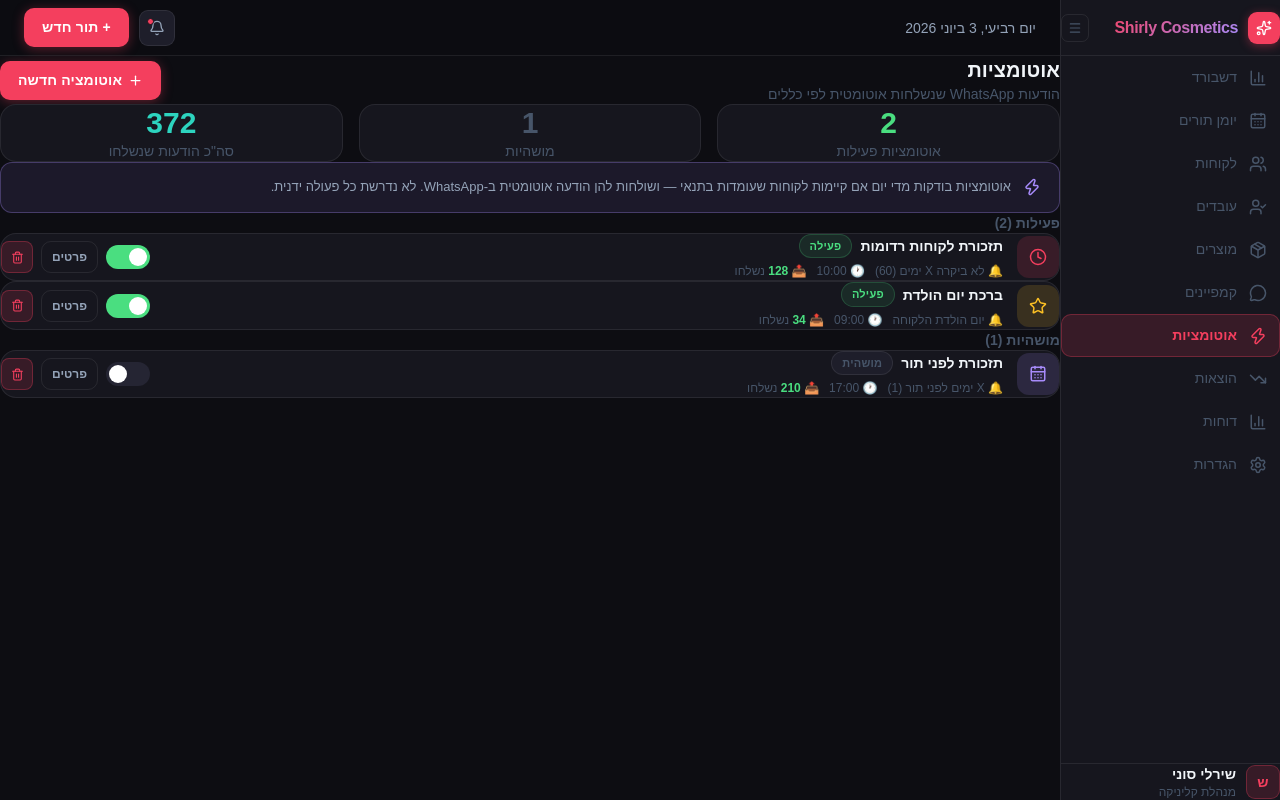
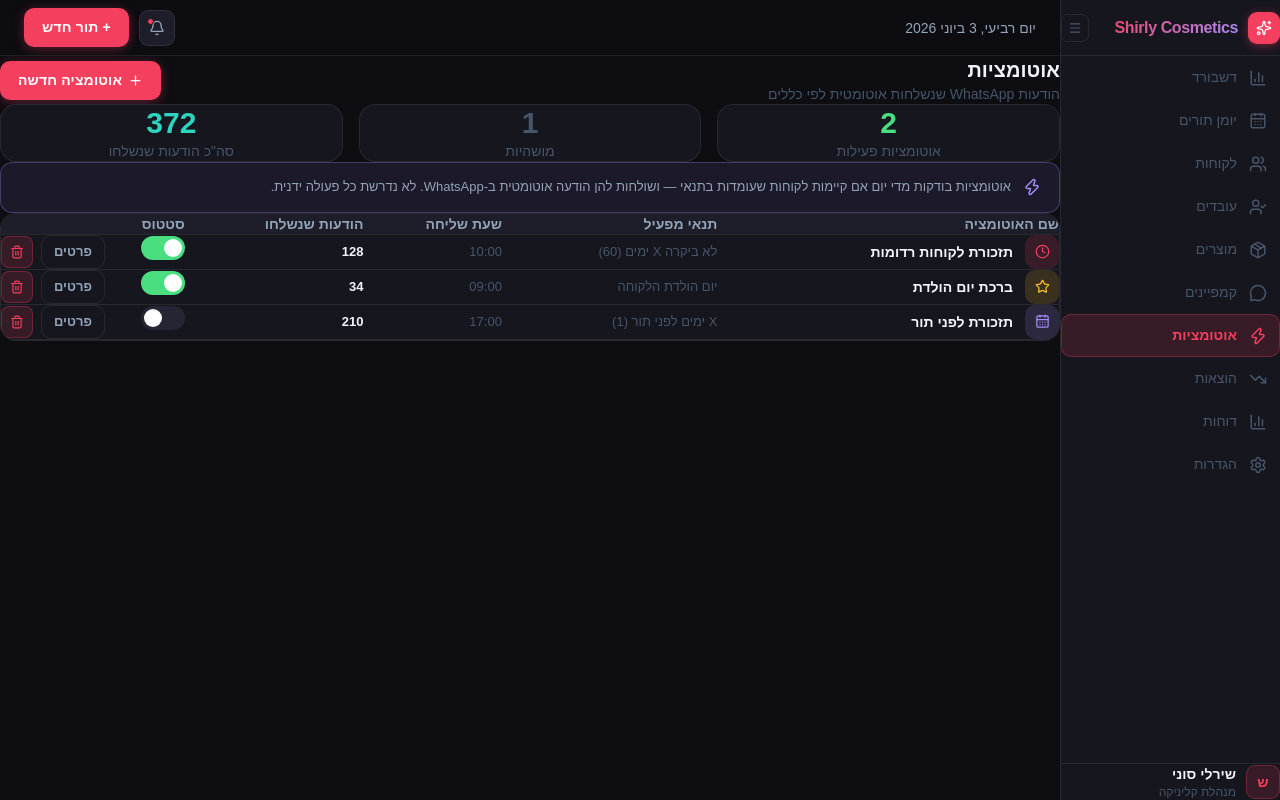
Before and after one commit to ront123/Shirly_Cosmetics, a React app in the folder frontend/: page /automations in a window 1280 px wide. Built offline with nearby package versions, Linux system fonts and the light colour scheme; the HTML template or start-up script is replaced by a standard one.

Commit message:
Convert Campaigns and Automations lists to Table format

```diff
--- a/frontend/src/pages/Automations.jsx
+++ b/frontend/src/pages/Automations.jsx
@@ -35,42 +35,32 @@ const INIT_AUTOS = [
 
 const DAYS_HE = ['א׳', 'ב׳', 'ג׳', 'ד׳', 'ה׳', 'ו׳'];
 
-function AutoCard({ auto, onToggle, onDelete }) {
+function AutoRow({ auto, onToggle, onDelete }) {
   const trigger = TRIGGER_OPTIONS.find(t => t.key === auto.trigger);
   const [expanded, setExpanded] = useState(false);
 
   return (
-    <div className="card overflow-hidden" style={{ transition: 'all 0.2s ease' }}>
-      <div className="p-5 flex items-center" style={{ gap: 14 }}>
-        {/* Icon */}
+    <>
+      <tr className="hover-bg-elevated transition-colors" style={{ borderBottom: expanded ? 'none' : '1px solid var(--border)' }}>
+        <td className="p-4">
+          <div className="flex items-center gap-3">
             <div className="flex-shrink-0 flex items-center justify-center"
-          style={{ width: 42, height: 42, borderRadius: 12, background: `color-mix(in srgb, ${trigger?.color} 15%, transparent)` }}>
-          {trigger && <trigger.icon size={18} style={{ color: trigger.color }} />}
+              style={{ width: 34, height: 34, borderRadius: 10, background: `color-mix(in srgb, ${trigger?.color} 15%, transparent)` }}>
+              {trigger && <trigger.icon size={15} style={{ color: trigger.color }} />}
             </div>
-
-        {/* Info */}
-        <div className="flex-1 min-w-0">
-          <div className="flex items-center" style={{ gap: 8, marginBottom: 4 }}>
-            <h3 className="font-bold text-sm" style={{ color: 'var(--text-primary)' }}>{auto.name}</h3>
-            <span className={`badge ${auto.active ? 'badge-green' : ''}`}
-              style={!auto.active ? { background: 'var(--bg-elevated)', color: 'var(--text-muted)', border: '1px solid var(--border)' } : {}}>
-              {auto.active ? 'פעילה' : 'מושהית'}
-            </span>
+            <span className="font-bold text-sm" style={{ color: 'var(--text-primary)' }}>{auto.name}</span>
           </div>
-          <div className="flex flex-wrap items-center" style={{ gap: 10 }}>
-            <span style={{ fontSize: 12, color: 'var(--text-muted)' }}>
-              🔔 {trigger?.label}{auto.days ? ` (${auto.days})` : ''}
-            </span>
-            <span style={{ fontSize: 12, color: 'var(--text-muted)' }}>🕐 {auto.hour}</span>
-            <span style={{ fontSize: 12, color: 'var(--text-muted)' }}>
-              📤 <strong style={{ color: 'var(--green)' }}>{auto.sent}</strong> נשלחו
-            </span>
-          </div>
-        </div>
-
-        {/* Actions */}
-        <div className="flex items-center flex-shrink-0" style={{ gap: 8 }}>
-          {/* Toggle */}
+        </td>
+        <td className="p-4" style={{ color: 'var(--text-muted)', fontSize: 13 }}>
+          {trigger?.label}{auto.days ? ` (${auto.days})` : ''}
+        </td>
+        <td className="p-4" style={{ color: 'var(--text-muted)', fontSize: 13 }}>
+          {auto.hour}
+        </td>
+        <td className="p-4" style={{ color: 'var(--text-primary)', fontSize: 13, fontWeight: 700 }}>
+          {auto.sent}
+        </td>
+        <td className="p-4">
           <button onClick={() => onToggle(auto.id)}
             style={{
               width: 44, height: 24, borderRadius: 12, border: 'none', cursor: 'pointer', position: 'relative',
@@ -82,26 +72,28 @@ function AutoCard({ auto, onToggle, onDelete }) {
               right: auto.active ? 3 : 23,
             }} />
           </button>
-
-          <button onClick={() => setExpanded(!expanded)} className="btn-ghost" style={{ padding: '6px 10px', fontSize: 12 }}>
+        </td>
+        <td className="p-4 text-left">
+          <div className="flex items-center justify-end gap-2">
+            <button onClick={() => setExpanded(!expanded)} className="btn-ghost" style={{ padding: '6px 12px', fontSize: 13 }}>
               {expanded ? 'סגור' : 'פרטים'}
             </button>
-
             <button onClick={() => onDelete(auto.id)}
               style={{ width: 32, height: 32, borderRadius: 8, background: 'var(--accent-light)', border: '1px solid var(--accent-border)', color: 'var(--accent)', cursor: 'pointer', display: 'flex', alignItems: 'center', justifyContent: 'center' }}>
-            <Trash2 size={13} />
+              <Trash2 size={14} />
             </button>
           </div>
-      </div>
-
-      {/* Expanded: message preview */}
+        </td>
+      </tr>
       {expanded && (
-        <div style={{ borderTop: '1px solid var(--border)', padding: '14px 20px', background: 'var(--bg-elevated)' }}>
+        <tr style={{ borderBottom: '1px solid var(--border)', background: 'var(--bg-elevated)' }}>
+          <td colSpan={6} className="p-4 text-right">
             <p className="text-xs font-bold uppercase tracking-wider mb-2" style={{ color: 'var(--text-faint)' }}>תוכן ההודעה</p>
             <p style={{ fontSize: 13, color: 'var(--text-secondary)', lineHeight: 1.6 }}>{auto.message}</p>
-        </div>
+          </td>
+        </tr>
       )}
-    </div>
+    </>
   );
 }
 
@@ -267,25 +259,25 @@ export default function Automations() {
         </p>
       </div>
 
-      {/* Active */}
-      {active.length > 0 && (
-        <div>
-          <h3 className="font-bold text-sm mb-3" style={{ color: 'var(--text-muted)' }}>פעילות ({active.length})</h3>
-          <div className="space-y-3">
-            {active.map(a => <AutoCard key={a.id} auto={a} onToggle={toggle} onDelete={deleteAuto} />)}
+      <div className="card p-0 overflow-x-auto">
+        <table className="w-full text-right border-collapse whitespace-nowrap">
+          <thead>
+            <tr style={{ background: 'var(--bg-elevated)', borderBottom: '1px solid var(--border)' }}>
+              <th className="font-bold p-4 text-sm" style={{ color: 'var(--text-secondary)' }}>שם האוטומציה</th>
+              <th className="font-bold p-4 text-sm" style={{ color: 'var(--text-secondary)' }}>תנאי מפעיל</th>
+              <th className="font-bold p-4 text-sm" style={{ color: 'var(--text-secondary)' }}>שעת שליחה</th>
+              <th className="font-bold p-4 text-sm" style={{ color: 'var(--text-secondary)' }}>הודעות שנשלחו</th>
+              <th className="font-bold p-4 text-sm" style={{ color: 'var(--text-secondary)' }}>סטטוס</th>
+              <th className="font-bold p-4 text-sm w-1"></th>
+            </tr>
+          </thead>
+          <tbody>
+            {autos.map(a => (
+              <AutoRow key={a.id} auto={a} onToggle={toggle} onDelete={deleteAuto} />
+            ))}
+          </tbody>
+        </table>
       </div>
-        </div>
-      )}
-
-      {/* Inactive */}
-      {inactive.length > 0 && (
-        <div>
-          <h3 className="font-bold text-sm mb-3" style={{ color: 'var(--text-muted)' }}>מושהיות ({inactive.length})</h3>
-          <div className="space-y-3">
-            {inactive.map(a => <AutoCard key={a.id} auto={a} onToggle={toggle} onDelete={deleteAuto} />)}
-          </div>
-        </div>
-      )}
 
       {autos.length === 0 && (
         <div className="card flex flex-col items-center justify-center py-20">
--- a/frontend/src/pages/Campaigns.jsx
+++ b/frontend/src/pages/Campaigns.jsx
@@ -267,38 +267,53 @@ export default function Campaigns() {
           <p className="font-semibold" style={{ color: 'var(--text-muted)' }}>אין קמפיינים בקטגוריה זו</p>
         </div>
       ) : (
-        <div className="space-y-3">
+        <div className="card p-0 overflow-x-auto">
+          <table className="w-full text-right border-collapse whitespace-nowrap">
+            <thead>
+              <tr style={{ background: 'var(--bg-elevated)', borderBottom: '1px solid var(--border)' }}>
+                <th className="font-bold p-4 text-sm" style={{ color: 'var(--text-secondary)' }}>שם הקמפיין</th>
+                <th className="font-bold p-4 text-sm" style={{ color: 'var(--text-secondary)' }}>סוג/קהל</th>
+                <th className="font-bold p-4 text-sm" style={{ color: 'var(--text-secondary)' }}>תאריך</th>
+                <th className="font-bold p-4 text-sm" style={{ color: 'var(--text-secondary)' }}>מספר נמענים</th>
+                <th className="font-bold p-4 text-sm" style={{ color: 'var(--text-secondary)' }}>נפתח</th>
+                <th className="font-bold p-4 text-sm" style={{ color: 'var(--text-secondary)' }}>אחוז פתיחה</th>
+                <th className="font-bold p-4 text-sm" style={{ color: 'var(--text-secondary)' }}>סטטוס</th>
+                <th className="font-bold p-4 text-sm w-1"></th>
+              </tr>
+            </thead>
+            <tbody>
               {visible.map(c => {
                 const st = STATUS_MAP[c.status];
                 const openRate = c.status === 'sent' ? Math.round(((c.opened || 0) / c.count) * 100) : null;
                 return (
-              <div key={c.id} className="card p-5 flex items-center" style={{ gap: 16 }}>
-                <div className="flex-1 min-w-0">
-                  <div className="flex items-center" style={{ gap: 8, marginBottom: 6 }}>
-                    <h3 className="font-bold" style={{ color: 'var(--text-primary)' }}>{c.name}</h3>
+                  <tr key={c.id} className="hover-bg-elevated transition-colors" style={{ borderBottom: '1px solid var(--border)' }}>
+                    <td className="p-4 font-bold" style={{ color: 'var(--text-primary)' }}>{c.name}</td>
+                    <td className="p-4" style={{ color: 'var(--text-muted)', fontSize: 13 }}>{c.audience}</td>
+                    <td className="p-4" style={{ color: 'var(--text-muted)', fontSize: 13 }}>{c.date}</td>
+                    <td className="p-4" style={{ color: 'var(--text-primary)', fontSize: 13 }}>{c.count}</td>
+                    <td className="p-4" style={{ color: c.status === 'sent' ? 'var(--green)' : 'var(--text-muted)', fontSize: 13 }}>
+                      {c.status === 'sent' ? c.opened : '-'}
+                    </td>
+                    <td className="p-4" style={{ color: c.status === 'sent' ? 'var(--teal)' : 'var(--text-muted)', fontSize: 13 }}>
+                      {c.status === 'sent' ? `${openRate}%` : '-'}
+                    </td>
+                    <td className="p-4">
                       <span className={`badge ${st.badge}`}>{st.label}</span>
-                  </div>
-                  <p style={{ fontSize: 13, color: 'var(--text-muted)', marginBottom: c.status === 'sent' ? 8 : 0 }}>
-                    {c.audience} · {c.count} נמענות · {c.date}
-                  </p>
-                  {c.status === 'sent' && (
-                    <div className="flex items-center" style={{ gap: 16 }}>
-                      <span style={{ fontSize: 12, color: 'var(--text-muted)' }}>נשלח: <strong style={{ color: 'var(--text-primary)' }}>{c.count}</strong></span>
-                      <span style={{ fontSize: 12, color: 'var(--text-muted)' }}>נפתח: <strong style={{ color: 'var(--green)' }}>{c.opened}</strong></span>
-                      <span style={{ fontSize: 12, color: 'var(--text-muted)' }}>אחוז פתיחה: <strong style={{ color: 'var(--teal)' }}>{openRate}%</strong></span>
-                    </div>
-                  )}
-                </div>
-                <div className="flex items-center flex-shrink-0" style={{ gap: 8 }}>
-                  {c.status !== 'sent' && <button className="btn-ghost" style={{ padding: '7px 14px', fontSize: 13 }}><Edit2 size={13} /> ערוך</button>}
+                    </td>
+                    <td className="p-4 text-left">
+                      <div className="flex items-center justify-end gap-2">
+                        {c.status !== 'sent' && <button className="btn-ghost" style={{ padding: '6px 12px', fontSize: 13 }}><Edit2 size={13} /> ערוך</button>}
                         <button onClick={() => setCampaigns(p => p.filter(x => x.id !== c.id))}
-                    style={{ width: 34, height: 34, borderRadius: 9, background: 'var(--accent-light)', border: '1px solid var(--accent-border)', color: 'var(--accent)', cursor: 'pointer', display: 'flex', alignItems: 'center', justifyContent: 'center' }}>
+                          style={{ width: 32, height: 32, borderRadius: 8, background: 'var(--accent-light)', border: '1px solid var(--accent-border)', color: 'var(--accent)', cursor: 'pointer', display: 'flex', alignItems: 'center', justifyContent: 'center' }}>
                           <Trash2 size={14} />
                         </button>
                       </div>
-              </div>
+                    </td>
+                  </tr>
                 );
               })}
+            </tbody>
+          </table>
         </div>
       )}
     </div>
```
Lines whose indentation alone changed are shown as unchanged.
